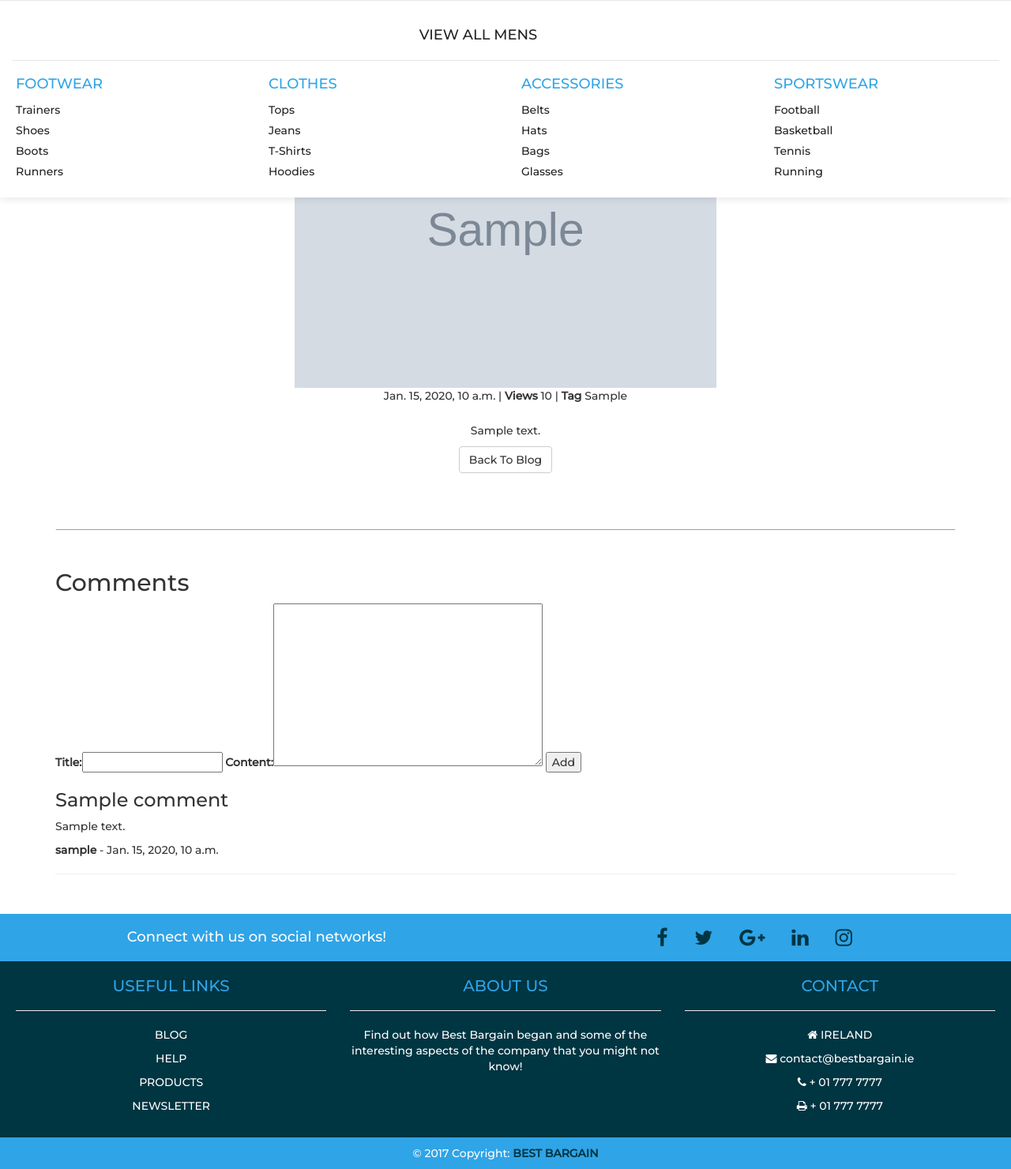
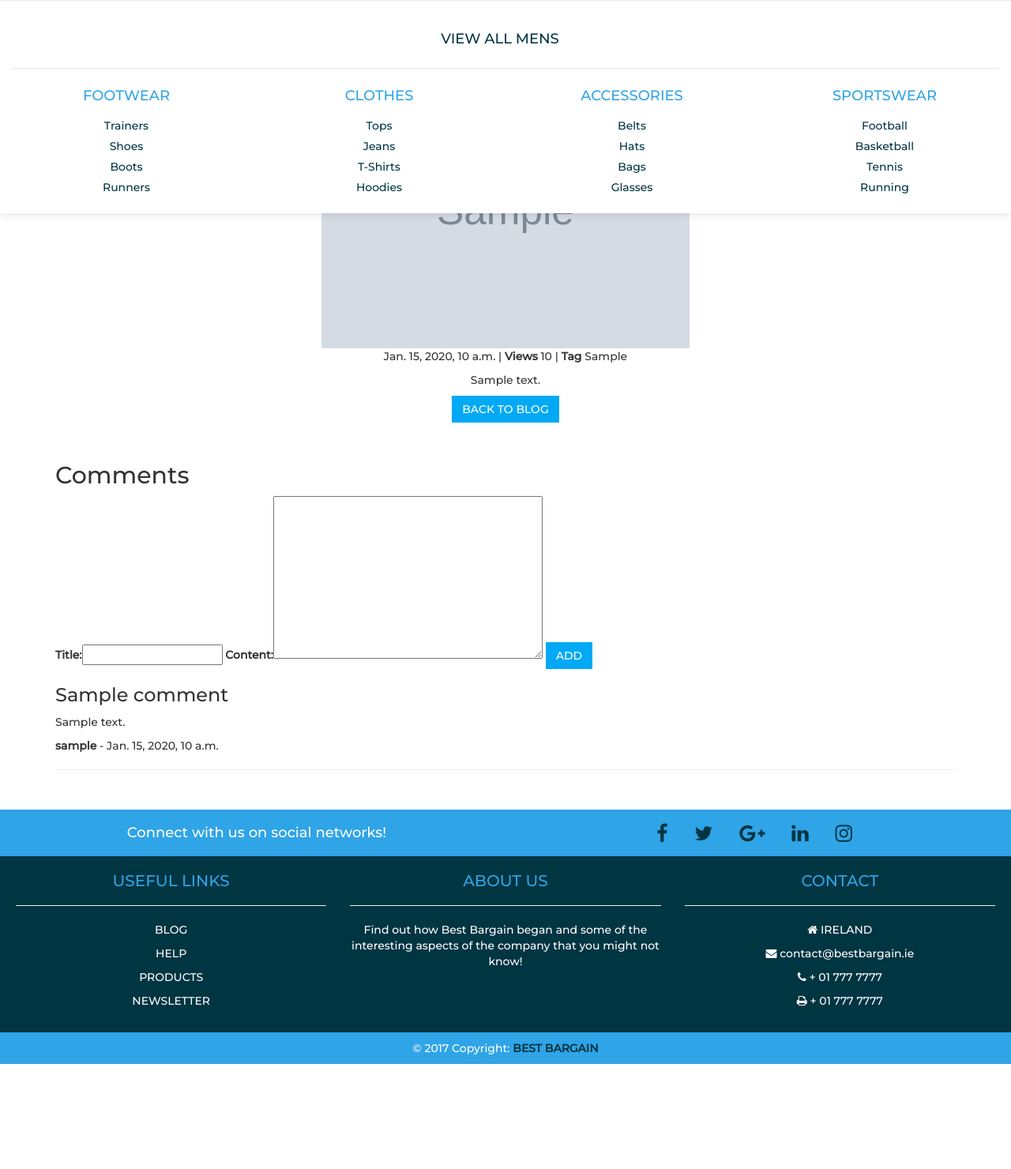
Before and after one commit to Code-Institute-Submissions/ecommerce_project, a Django app: page /blog/posts/1 in a window 1280 px wide, after a click on "MEN". Shown: the part 52-1532 px from the top of the page at 79% size. After the commit the page ends 1399 px from the top, so only its background shows below. Run offline with Django 3.2, Linux system fonts and the light colour scheme; tables that the repository leaves empty hold one stand-in row (values such as "Sample post"); grey boxes marked "Sample" are stand-in pictures; some libraries are stand-ins or nearby versions; some web fonts are replaced.

Commit message:
css update on blog

```diff
--- a/accounts/templates/login.html
+++ b/accounts/templates/login.html
@@ -5,7 +5,7 @@
     <div class="container bb-account-container">
     <form method="post" action="{% url 'login' %}?next={{ next }}" class="accountform">
         <fieldset class="form-group">
-            <legend>Login</legend>
+            <legend>LOGIN</legend>
 
             {% if next %}
                 <p>No account? <a href="{% url 'register' %}?next={{ next }}"><span style="color:#2fa4e7;">Sign up </span> </a> now.</p>
--- a/accounts/templates/register.html
+++ b/accounts/templates/register.html
@@ -1,7 +1,7 @@
 {% extends "base.html" %}
 {% load bootstrap_tags %}
 {% block content %}
-    <div class="container bb-register-container">
+    <div class="container bb-account-container">
     <form method="post" action="{% url 'register' %}" class="accountform">
         <fieldset class="form-group">
             <legend>CREATE A NEW ACCOUNT</legend>
--- a/blog/templates/_comments.html
+++ b/blog/templates/_comments.html
@@ -5,7 +5,7 @@
  <form method="POST" action="{% url 'addcomment' post.id %}">
         {% csrf_token %}
         {{ form | as_bootstrap }}
-        <button type="submit">Add</button>
+        <button class="btn bb-form-btn" type="submit">ADD</button>
   </form>
 
 {% for comment in comments %}
--- a/blog/templates/blogposts.html
+++ b/blog/templates/blogposts.html
@@ -6,13 +6,13 @@
     <h1 class="text-center">BEST BARGAIN BLOG</h1>
     <div class="row">
     {% for post in posts %}
-             <div class="col-xs-12 col-sm-6">
+             <div class="col-xs-12 col-md-6">
         <div class="card text-center">
             <div class="bb-product-img-container">
                 <h3 class="text-bold">{{ post.title }}</h3>
                 <img class="card-img-top" src="{{MEDIA_URL}}{{post.image}}">
             </div>
-            <div class="card-block">
+            <div class="card-block bb-blog-block">
 
                 <p>{{ post.content|truncatewords:30 }}</p>
                 <p><button class="btn bb-form-btn" onclick="location.href='{% url 'viewpost' post.id %}'">Read More</button></p>
--- a/blog/templates/viewpost.html
+++ b/blog/templates/viewpost.html
@@ -12,9 +12,9 @@
                 {% endif %}
                 <p>{{ post.published_date }} | <strong>Views</strong> {{ post.views }} | <strong>Tag</strong> {{ post.tag }}</p>
             </div>
-            <div class="card-block">
+            <div >
                 <p>{{ post.content }}</p>
-                <button class="btn btn-default" onclick="location.href='{% url 'getposts'%}'">Back To Blog</button>
+                <button class="btn bb-form-btn" onclick="location.href='{% url 'getposts'%}'">BACK TO BLOG</button>
             </div>
         </div>
       </div>
--- a/static/css/custom.css
+++ b/static/css/custom.css
@@ -23,8 +23,31 @@ a:hover, a:focus {
     border-bottom: none;
 }
 
-.navbar .navbar-nav > li > a, .navbar-brand {
+.nav .open>a, .nav .open>a:hover, .nav .open>a:focus {
+    background-color: #ffffff00;
+    border-bottom: 1px solid #2fa4e7;
+}
+
+.nav .open>a, .nav .open>a:hover, .nav .open>a:focus {
+    background-color: #eeeeee00;
+}
+
+.nav>li>a:hover, .nav>li>a:focus {
+    background-color: #eeeeee00;
+}
+
+.navbar .dropdown-menu a {
+    color: #003542;
+}
+
+.navbar .navbar-nav > li > a {
     text-shadow: none;
+    border-top: 1px solid #2fa4e7;
+    text-align: center;
+}
+
+#bb-first-nav-a {
+  border-top: none;
 }
 
 .navbar {
@@ -45,6 +68,20 @@ a:hover, a:focus {
     background-color: white;
 }
 
+.navbar-nav .open .dropdown-menu>li>a,
+.navbar-nav .open .dropdown-menu .dropdown-header {
+    padding: 10px 0px;
+    text-align: center;
+}
+
+.navbar-fixed-top .navbar-collapse,
+.navbar-fixed-bottom .navbar-collapse {
+    max-height: 500px;
+}
+
+.navbar-nav>li>.dropdown-menu {
+    text-align:center;
+}
 
 .icon-bar {
     background-color: #2fa4e7;
@@ -297,15 +338,19 @@ a:hover, a:focus {
 }
 
 .bb-viewpost-img {
-  height: 400px;
+  height: 165px;
+}
+
+.bb-blog-block {
+  height:195px;
 }
 
 
-/**********************************MEDIA SCREENS************************************/
+/**********************************INDEX************************************/
 @media (min-width: 576px) {
 
 .bb-caption {
-    left: 65%;
+    left: 60%;
     right: 20%;
     top: 20%;
 }
@@ -313,8 +358,18 @@ a:hover, a:focus {
 .bb-carousel-btn {
     background-color: #03a9f4ad;
     border-radius: 0px;
-    font-size: 30px;
+    font-size: 26px;
     transition: .85s;
+}
+
+/**********************************BLOG************************************/
+
+.bb-viewpost-img {
+  height: 250px;
+}
+
+.bb-blog-block {
+  height:180px;
 }
 
 }
@@ -444,6 +516,12 @@ a:hover, a:focus {
   transform: translate3d(0,0,0);
 }
 
+/**********************************BLOG************************************/
+
+.bb-viewpost-img {
+  height: 350px;
+}
+
 }
 
 
--- a/templates/base.html
+++ b/templates/base.html
@@ -44,7 +44,7 @@
 		</li>
 
 			<li class="dropdown mega-dropdown">
-				<a href="#" class="dropdown-toggle" data-toggle="dropdown">MEN </a>
+				<a href="#" class="dropdown-toggle" id="bb-first-nav-a" data-toggle="dropdown">MEN </a>
 				<ul class="dropdown-menu mega-dropdown-menu">
 					<li class="col-sm-12">
 						<ul>
@@ -312,6 +312,5 @@
     </div>
 </footer>
 
-
 </body>
 </html>
```
Also changed, not shown: other parts of static/css/custom.css (+32 -5 lines), media/images/fashion.jpg (added), media/images/mens-hoody.jpg (added), media/images/mens_accessories.jpg (added), media/images/womens_tops.jpg (added).
